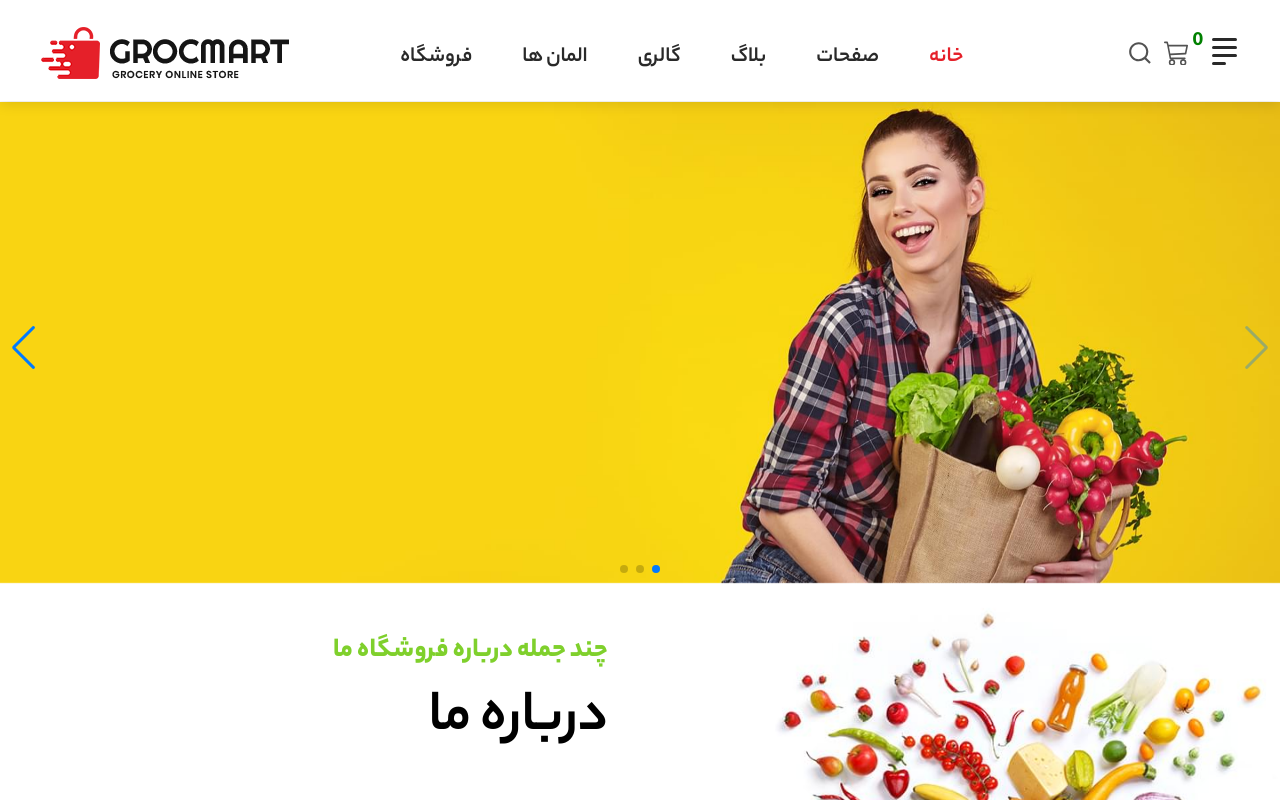
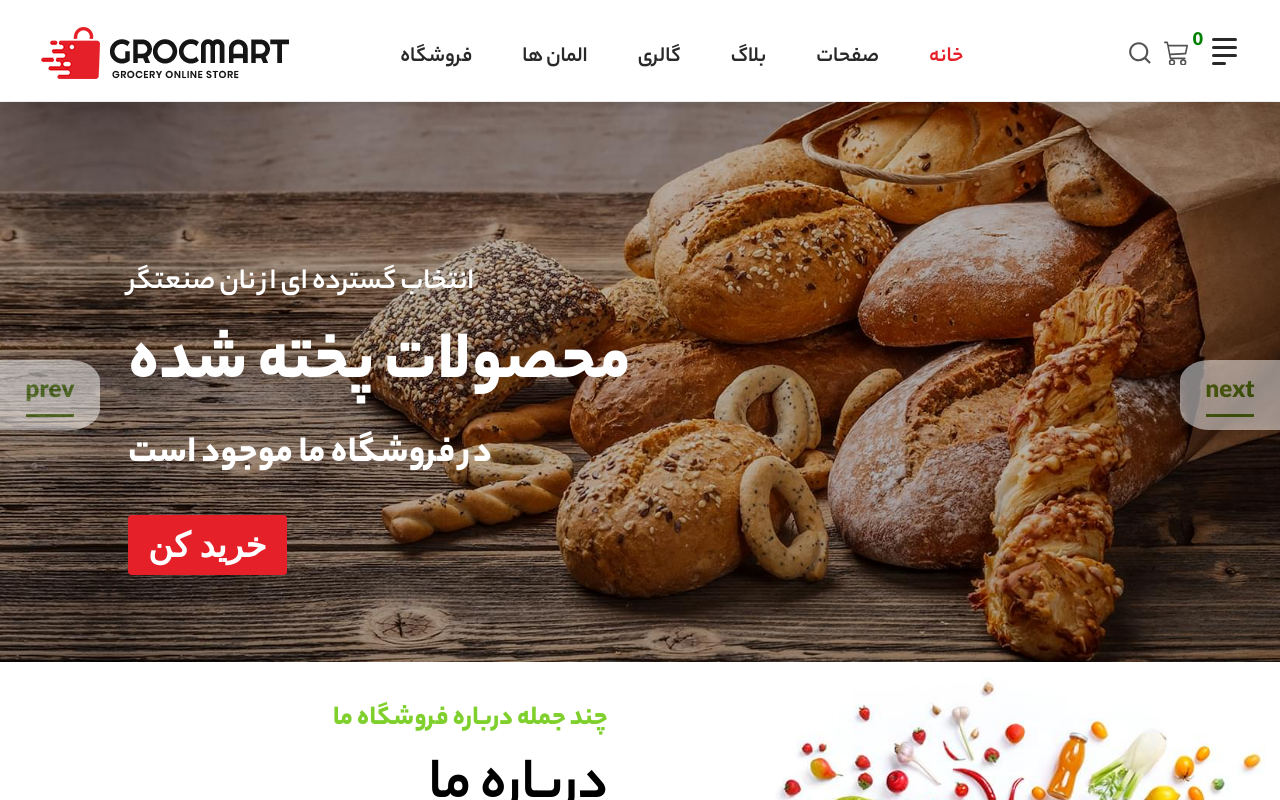
Before and after one commit to yooosef3/Food, a React (Create React App) app in the folder food/: page /home in a window 1280 px wide. Shown: the top 800 px of the page. Built offline with nearby package versions, Linux system fonts and the light colour scheme.

Commit message:
swiper sliders was repaired

```diff
--- a/food/src/components/Header/SidebarSwiper.js
+++ b/food/src/components/Header/SidebarSwiper.js
@@ -1,38 +1,40 @@
 import "swiper/css";
-import "swiper/css/pagination";
+import "swiper/css/bundle";
+import "swiper/css/navigation";
+import "swiper/css/autoplay";
+import "../../styles/header/SidebarSwiper.css";
 
+import { Autoplay, Navigation } from "swiper";
 import { Swiper, SwiperSlide } from "swiper/react";
 
-import { Pagination } from "swiper";
 import React from "react";
 import fruit1 from "../../assets/images/about-5-350x269.jpg";
 import fruit2 from "../../assets/images/about-6-350x269.jpg";
 import fruit3 from "../../assets/images/about-7-350x269.jpg";
-import styles from "../../styles/header/SidebarSwiper.module.css";
 
 function SidebarSwiper() {
   return (
-    <>
+    <div className="container">
       <Swiper
+        modules={[Autoplay, Navigation]}
+        autoplay={{ delay: 3000 }}
+        loop={true}
+        navigation
+        className="sidebarSwiper"
         spaceBetween={10}
         slidesPerView={1}
-        pagination={{
-          clickable: true,
-        }}
-        modules={[Pagination]}
-        className={styles.container}
       >
-        <SwiperSlide className={styles.slide}>
-          <img alt="fruits" src={fruit1} />
+        <SwiperSlide>
+          <img src={fruit1} className="fruit" alt="fruit1" />
         </SwiperSlide>
-        <SwiperSlide className={styles.slide}>
-          <img alt="fruits" src={fruit2} />
+        <SwiperSlide>
+          <img src={fruit2} className="fruit" alt="fruit2" />
         </SwiperSlide>
-        <SwiperSlide className={styles.slide}>
-          <img alt="fruits" src={fruit3} />
+        <SwiperSlide>
+          <img src={fruit3} className="fruit" alt="fruit3" />
         </SwiperSlide>
       </Swiper>
-    </>
+    </div>
   );
 }
 
--- a/food/src/components/main/slider/TopSlider.js
+++ b/food/src/components/main/slider/TopSlider.js
@@ -1,36 +1,51 @@
 import "swiper/css";
-import 'swiper/css/bundle'
+import "swiper/css/bundle";
 import "swiper/css/navigation";
 import "swiper/css/pagination";
+import "../../../styles/main/slider/TopSlider.css";
 
-import { A11y, Navigation, Pagination } from "swiper";
+import { Autoplay, Navigation, Pagination } from "swiper";
 import { Swiper, SwiperSlide } from "swiper/react";
 
 import React from "react";
-import slide1 from '../../../assets/images/slide-1.jpg'
-import slide2 from '../../../assets/images/slide-2.jpg'
-import slide3 from '../../../assets/images/slide-3.jpg'
-import styles from '../../../styles/main/slider/TopSlider.module.css'
 
 const TopSlider = () => {
   return (
     <Swiper
-      modules={[Navigation, Pagination, A11y]}
+      modules={[Navigation, Pagination, Autoplay]}
       slidesPerView={1}
       navigation
+      autoplay={{
+        delay: 4000,
+      }}
       pagination={{ clickable: true }}
-      className={styles.slider}
+      className="topSlider"
       onSwiper={(swiper) => console.log(swiper)}
       onSlideChange={() => console.log("slide change")}
     >
-      <SwiperSlide>
-        <img alt="slide" src={slide1}/>
+      <SwiperSlide className="slide1">
+        <section>
+          <h3>به فروشگاه آنلاین ما خوش آمدید</h3>
+          <h1>فروشگاه های مواد غذایی</h1>
+          <h2>برای خوراک شناسان واقعی</h2>
+          <button type="button">خرید کن</button>
+        </section>
       </SwiperSlide>
-      <SwiperSlide>
-        <img alt="slide" src={slide2}/>
+      <SwiperSlide className="slide2">
+        <section>
+          <h3> انتخاب گسترده ای از نان صنعتگر</h3>
+          <h1> محصولات پخته شده</h1>
+          <h2> در فروشگاه ما موجود است</h2>
+          <button type="button">خرید کن</button>
+        </section>
       </SwiperSlide>
-      <SwiperSlide>
-        <img alt="slide" src={slide3}/>
+      <SwiperSlide className="slide3">
+        <section>
+          <h3> تازه و خوش طعم</h3>
+          <h1> سبزیجات</h1>
+          <h2> که دوست داری</h2>
+          <button type="button">خرید کن</button>
+        </section>
       </SwiperSlide>
     </Swiper>
   );
--- a/food/src/styles/header/RightHamburger.module.css
+++ b/food/src/styles/header/RightHamburger.module.css
@@ -61,7 +61,7 @@
   }
   .container div:nth-child(-n + 3){
     width: 25px !important;
-    height: 3px;
+    height: 3px !important;
   }
 
   .container:hover div:first-child{
--- /dev/null
+++ b/food/src/styles/header/SidebarSwiper.css
@@ -0,0 +1,61 @@
+.container {
+  position: relative;
+  margin-top: 20px;
+  margin-bottom: 80px;
+}
+
+.container .sidebarSwiper {
+  height: 100%;
+}
+
+.container .sidebarSwiper .fruit {
+  width: 100%;
+  height: 100%;
+  position: relative;
+}
+
+.container .sidebarSwiper .swiper-button-next {
+  background-color: gainsboro;
+  opacity: 60%;
+  position: absolute;
+  top: 90%;
+  width: 50px;
+  left: 0;
+  border-top-right-radius: 30%;
+  border-bottom-right-radius: 30%;
+}
+
+.container .sidebarSwiper .swiper-button-prev {
+  background-color: gainsboro;
+  opacity: 70%;
+  position: absolute;
+  top: 90%;
+  width: 50px;
+  right: 0;
+  border-top-left-radius: 30%;
+  border-bottom-left-radius: 30%;
+}
+
+.container .sidebarSwiper .swiper-button-next::after {
+  display: none;
+}
+
+.container .sidebarSwiper .swiper-button-prev::after {
+  display: none;
+}
+
+.container .sidebarSwiper .swiper-button-next::before {
+  content: "prev";
+  font-size: 22px;
+  font-weight: 700;
+  color: #e52029;
+  padding-top: 6px;
+}
+
+.container .sidebarSwiper .swiper-button-prev::before {
+  content: "next";
+  font-size: 22px;
+  font-weight: 700;
+  color: #e52029;
+  padding-top: 6px;
+}
--- a/food/src/styles/header/SidebarSwiper.module.css
+++ /dev/null
@@ -1,11 +0,0 @@
-.container{
-    width: 270px;
-    height: 300px;
-    z-index: 30;
-    margin-top: 20px;
-}
-
-.slide img{
-    width: 270px !important;
-    height: 250px !important;
-}
--- /dev/null
+++ b/food/src/styles/main/slider/TopSlider.css
@@ -0,0 +1,332 @@
+.topSlider {
+  margin-top: 58px;
+  position: relative;
+}
+
+.topSlider img {
+  width: 100%;
+  min-height: 27vh;
+  height: auto;
+}
+
+.slide1 {
+  background: url("../../../assets/images/slide-1.jpg") no-repeat center;
+  background-size: cover;
+  width: 100%;
+  height: 41vh;
+}
+
+.slide2 {
+  background: url("../../../assets/images/slide-2.jpg") no-repeat center;
+  background-size: cover;
+  width: 100%;
+  height: 41vh;
+}
+
+.slide3 {
+  background: url("../../../assets/images/slide-3.jpg") no-repeat center;
+  background-size: cover;
+  width: 100%;
+  height: 41vh;
+}
+
+.topSlider
+  .swiper-horizontal
+  > .swiper-pagination-bullets
+  .swiper-pagination-bullet,
+.swiper-pagination-horizontal.swiper-pagination-bullets
+  .swiper-pagination-bullet {
+  background-color: #539c0a;
+  width: 20px;
+  height: 20px;
+}
+
+.topSlider .swiper-button-next,
+.topSlider .swiper-button-prev {
+  display: none;
+}
+
+@keyframes fadeInLeft {
+  0% {
+    opacity: 0;
+    transform: translateX(-100%);
+  }
+  100% {
+    opacity: 1;
+    transform: translateX(0);
+  }
+}
+
+@keyframes fadeInRight {
+  0% {
+    opacity: 0;
+    transform: translateX(100%);
+  }
+  100% {
+    opacity: 1;
+    transform: translateX(0);
+  }
+}
+
+@keyframes fadeInBottom {
+  0% {
+    opacity: 0;
+    transform: translateY(100%);
+  }
+  100% {
+    opacity: 1;
+    transform: translateX(0);
+  }
+}
+
+.slide1 section,
+.slide2 section,
+.slide3 section {
+  text-align: left;
+  padding-left: 5%;
+  padding-top: 25px;
+}
+
+.slide1 section h3,
+.slide2 section h3,
+.slide3 section h3 {
+  font-size: 24px;
+  color: #ffff;
+  margin-bottom: 5px;
+}
+
+.slide1 section h1,
+.slide2 section h1,
+.slide3 section h1 {
+  font-size: 36px;
+  font-weight: 800;
+  color: #ffff;
+  margin-bottom: 5px;
+  margin-top: 0;
+  /* transform: translateX(-100%); */
+}
+
+.slide1 section h2,
+.slide2 section h2,
+.slide3 section h2 {
+  font-size: 28px;
+  margin-bottom: 5px;
+}
+
+.slide1 section button,
+.slide2 section button,
+.slide3 section button {
+  font-size: 24px;
+  background-color: #e52029;
+  color: #ffff;
+  font-weight: 800;
+  border: none;
+  border-radius: 4px;
+  padding: 10px 20px;
+  margin-top: 25px;
+  cursor: pointer;
+  transition: all 0.2s linear;
+}
+
+.slide1 section button:hover,
+.slide2 section button:hover,
+.slide3 section button:hover {
+  background-color: #be1b23;
+}
+
+.topSlider .swiper-slide-active h3 {
+  animation: fadeInLeft 1s linear 0.4s;
+}
+
+.topSlider .swiper-slide-active h1 {
+  animation: fadeInRight 1s linear 1.3s;
+}
+
+.topSlider .swiper-slide-active h2 {
+  animation: fadeInRight 1s linear 0.4s;
+}
+
+.topSlider .swiper-slide-active button {
+  animation: fadeInBottom 1s linear 0.4s;
+}
+
+@media (min-width: 600px) {
+  .slide1 section,
+  .slide2 section,
+  .slide3 section {
+    padding-left: 10%;
+  }
+}
+
+@media (min-width: 768px) {
+  .slide1 {
+    height: 50vh;
+    background-position: 65%;
+  }
+  .slide2 {
+    height: 50vh;
+    background-position: 65%;
+  }
+  .slide3 {
+    height: 50vh;
+    background-position: 65%;
+  }
+}
+
+@media (min-width: 815px) {
+  .slide1 section h3,
+  .slide2 section h3,
+  .slide3 section h3 {
+    font-size: 30px;
+  }
+
+  .slide1 section h1,
+  .slide2 section h1,
+  .slide3 section h1 {
+    font-size: 44px;
+  }
+
+  .slide1 section h2,
+  .slide2 section h2,
+  .slide3 section h2 {
+    font-size: 34px;
+  }
+
+  .slide1 section button,
+  .slide2 section button,
+  .slide3 section button {
+    font-size: 30px;
+    padding: 10px 20px;
+  }
+}
+
+@media (min-width: 998px) {
+  .topSlider {
+    margin-top: 102px;
+  }
+
+  .topSlider
+    .swiper-horizontal
+    > .swiper-pagination-bullets
+    .swiper-pagination-bullet,
+  .swiper-pagination-horizontal.swiper-pagination-bullets
+    .swiper-pagination-bullet {
+    display: none;
+  }
+
+  .topSlider .swiper-button-next {
+    position: absolute;
+    background-color: #ffff;
+    opacity: 50%;
+    height: 70px;
+    width: 100px;
+    border-top-right-radius: 30%;
+    border-bottom-right-radius: 30%;
+    left: 0;
+    display: inline-flex;
+  }
+
+  .topSlider .swiper-button-prev {
+    position: absolute;
+    background-color: #ffff;
+    opacity: 50%;
+    height: 70px;
+    width: 100px;
+    border-top-left-radius: 30%;
+    border-bottom-left-radius: 30%;
+    right: 0;
+    display: inline-flex;
+  }
+
+  .topSlider .swiper-button-next:after,
+  .topSlider .swiper-button-prev:after {
+    display: none;
+  }
+
+  .topSlider .swiper-button-next::before {
+    content: "prev";
+    position: absolute;
+    font-size: 26px;
+    font-weight: 800;
+    border-bottom: 3px solid;
+    color: #437e08;
+  }
+
+  .topSlider .swiper-button-prev::before {
+    content: "next";
+    position: absolute;
+    font-size: 26px;
+    font-weight: 800;
+    border-bottom: 3px solid;
+    color: #437e08;
+  }
+
+  .slide1 {
+    height: 70vh;
+    background-position: 65%;
+  }
+  .slide2 {
+    height: 70vh;
+    background-position: 65%;
+  }
+  .slide3 {
+    height: 70vh;
+    background-position: 65%;
+  }
+  .slide1 section,
+  .slide2 section,
+  .slide3 section {
+    padding-top: 10%;
+  }
+  .slide1 section h1,
+  .slide2 section h1,
+  .slide3 section h1 {
+    font-size: 70px;
+  }
+
+  .slide1 section h2,
+  .slide2 section h2,
+  .slide3 section h2 {
+    font-size: 38px;
+  }
+
+  .slide1 section button,
+  .slide2 section button,
+  .slide3 section button {
+    font-size: 34px;
+    padding: 10px 20px;
+  }
+}
+
+@media (min-width: 1500px) {
+  .slide1 {
+    height: 80vh;
+    background-position: 65%;
+  }
+  .slide2 {
+    height: 80vh;
+    background-position: 65%;
+  }
+  .slide3 {
+    height: 80vh;
+    background-position: 65%;
+  }
+
+  .slide1 section h3,
+  .slide2 section h3,
+  .slide3 section h3 {
+    font-size: 34px;
+  }
+
+  .slide1 section h1,
+  .slide2 section h1,
+  .slide3 section h1 {
+    font-size: 90px;
+  }
+
+  .slide1 section h2,
+  .slide2 section h2,
+  .slide3 section h2 {
+    font-size: 32px;
+  }
+}
--- a/food/src/styles/main/slider/TopSlider.module.css
+++ /dev/null
@@ -1,15 +0,0 @@
-.slider {
-  margin-top: 56px;
-}
-
-.slider img {
-  width: 100%;
-  min-height: 27vh;
-  height: auto;
-}
-
-@media (min-width: 998px) {
-  .slider {
-    margin-top: 102px;
-  }
-}
```
Also changed, not shown: food/src/components/Header/HeaderMenu.js (+12 -3 lines), food/src/components/Header/RightSidebar.js (+6 -5 lines), food/src/styles/header/Header.module.css (+8 -8 lines), food/src/styles/header/HeaderMenu.module.css (+64 -9 lines).
